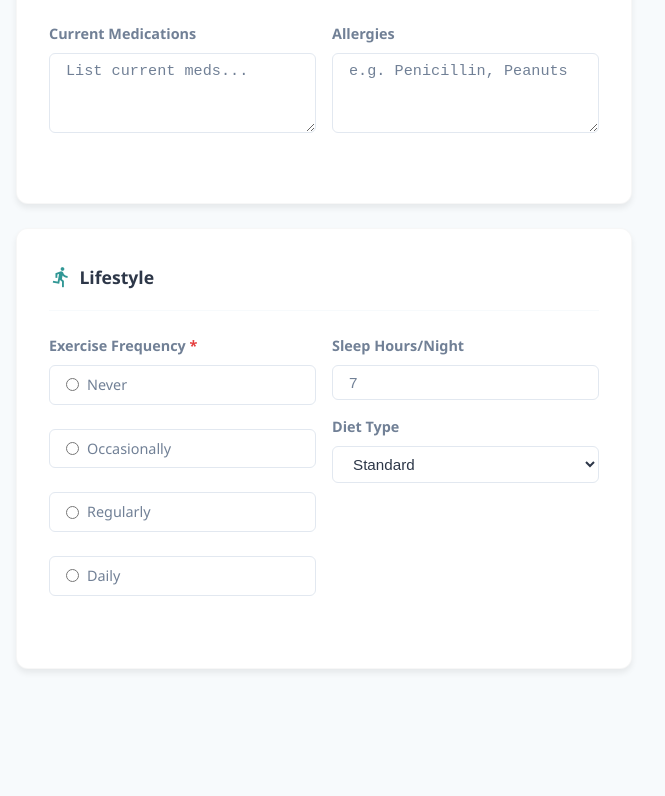
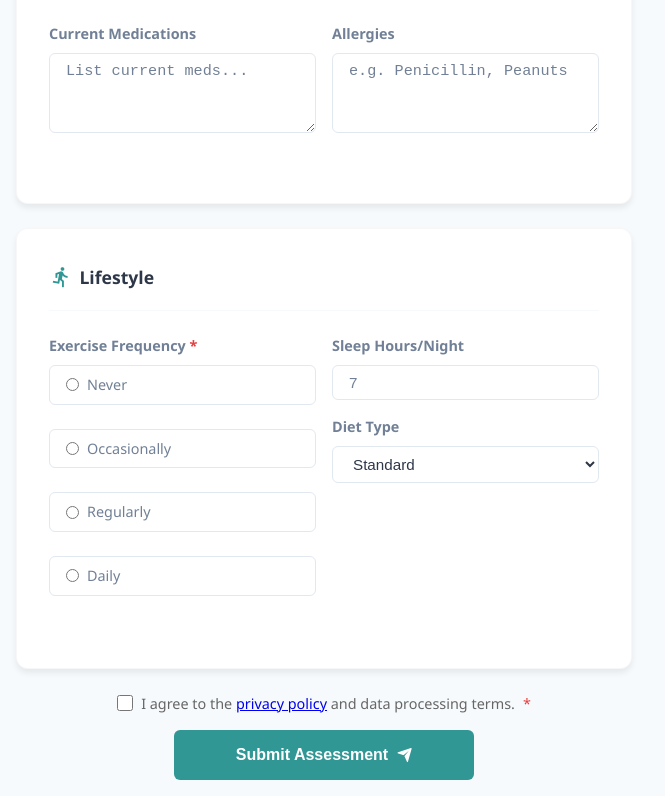
Before and after one commit to nischintd-2003/PatientHealthForm, a React (Vite) app: page / in a window 1280 px wide. Shown: the part 1136-1932 px from the top of the page, without its empty margins (0-665 px from the left). Before the commit the page ends 1845 px from the top, so only its background shows below. Built offline with nearby package versions, Linux system fonts and the light colour scheme.

Commit message:
feat(form):add FormFooter

```diff
--- a/src/components/form/form-footer.tsx
+++ b/src/components/form/form-footer.tsx
@@ -0,0 +1,41 @@
+import type { FormFooterProps } from '../../interface/form-state-type';
+
+export default function FormFooter({ editing, form, errors, onPrivacyChange }: FormFooterProps) {
+  return (
+    <div className="footer-actions">
+      {!editing && (
+        <div className="form-group" id="privacyGroup">
+          <label className="check-box required">
+            <input
+              type="checkbox"
+              id="privacy"
+              checked={form.privacyPolicy}
+              onChange={(e) => onPrivacyChange(e.target.checked)}
+            />
+            <span>
+              I agree to the <a href="#">privacy policy</a> and data processing terms.
+            </span>
+          </label>
+
+          {errors.privacyPolicy && (
+            <small className="error-message" style={{ textAlign: 'center' }}>
+              {errors.privacyPolicy}
+            </small>
+          )}
+        </div>
+      )}
+
+      <button type="submit" className="btn-submit">
+        {editing ? (
+          <>
+            Update Assessment <i className="ri-save-line"></i>
+          </>
+        ) : (
+          <>
+            Submit Assessment <i className="ri-send-plane-fill"></i>
+          </>
+        )}
+      </button>
+    </div>
+  );
+}
--- a/src/components/form/form.tsx
+++ b/src/components/form/form.tsx
@@ -4,8 +4,11 @@ import PersonalSection from './personal-section';
 import VitalsSection from './vitals-section';
 import MedicalHistorySection from './medical-history-section';
 import LifestyleSection from './lifestyle-section';
+import FormFooter from './form-footer';
+import { useAppContext } from '../../context/app-context';
 
 export default function Form() {
+  const { state, dispatch } = useAppContext();
   const [form, setForm] = useState<LocalFormState>(InitialFormState);
   const [errors, setErrors] = useState<Record<string, string>>({});
 
@@ -16,6 +19,10 @@ export default function Form() {
     setForm((prev) => ({ ...prev, [name]: value }));
   }
 
+  function handlePrivacyChange(checked: boolean) {
+    setForm((prev) => ({ ...prev, privacyPolicy: checked }));
+  }
+
   return (
     <div className="health-form-container">
       <form id="healthForm" noValidate>
@@ -23,6 +30,12 @@ export default function Form() {
         <VitalsSection form={form} errors={errors} onChange={handleChange} />
         <MedicalHistorySection form={form} errors={errors} onChange={handleChange} />
         <LifestyleSection form={form} errors={errors} onChange={handleChange} />
+        <FormFooter
+          editing={!!state.editingId}
+          form={form}
+          errors={errors}
+          onPrivacyChange={handlePrivacyChange}
+        />
       </form>
     </div>
   );
```
Also changed, not shown: src/interface/form-state-type.ts (+7 -0 lines).
